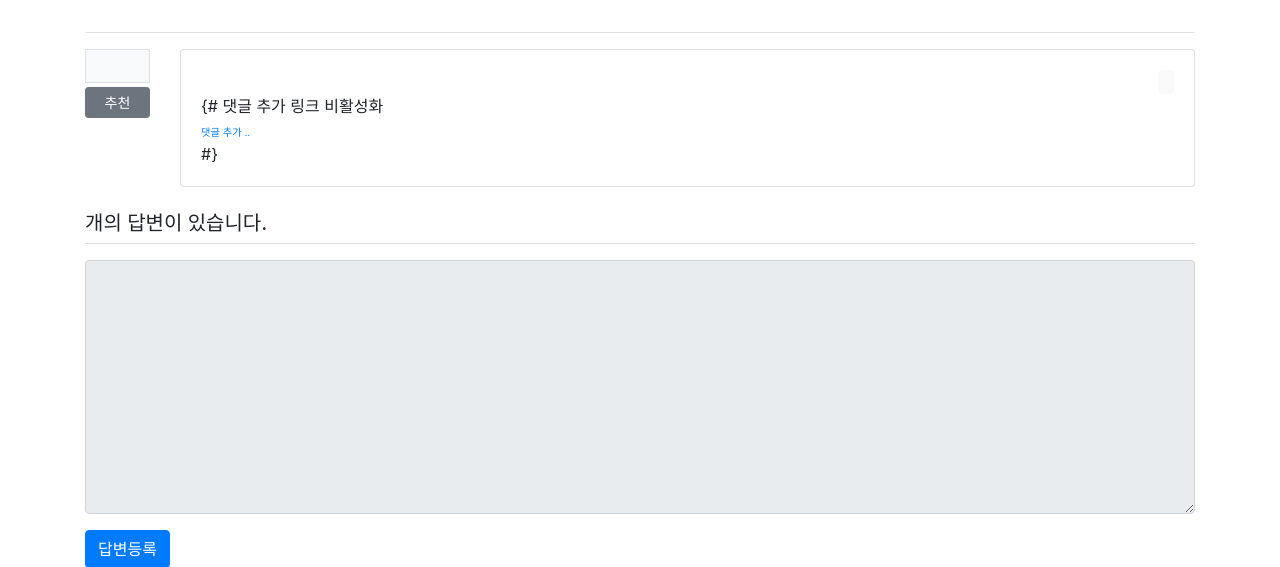
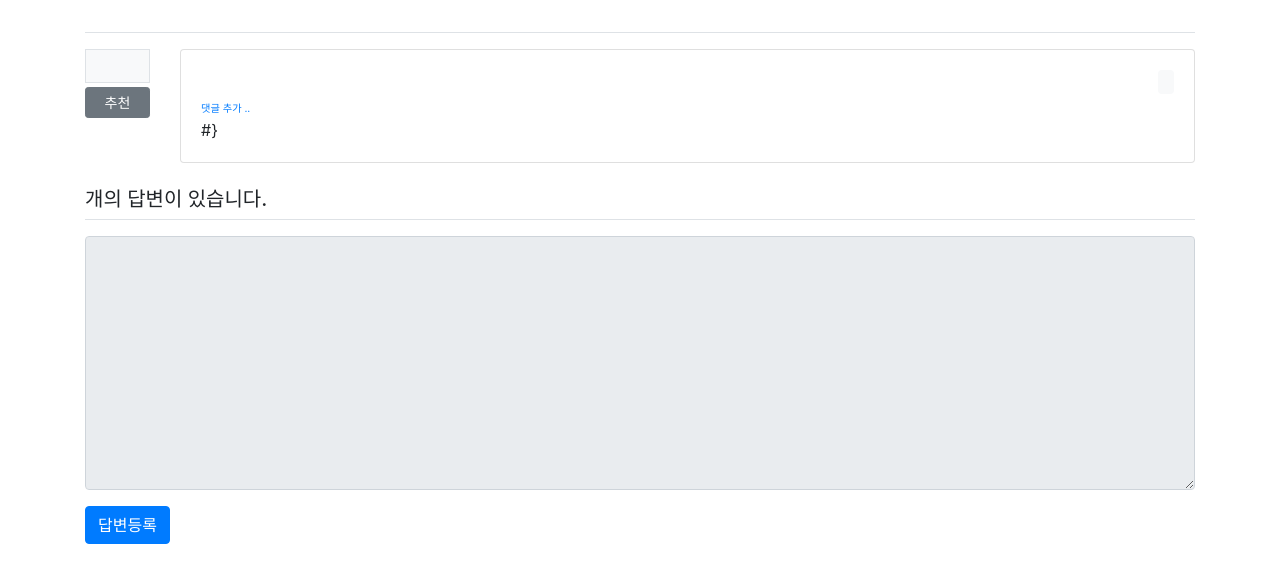
Before and after one commit to gwondoo/ad_project, a Django app: template templates/pybo/question_detail.html in a window 1280 px wide. Shown: the part 57-624 px from the top of the page. Run offline with Django 3.2, Linux system fonts and the light colour scheme; the template is opened without the code that fills it, so the values that code supplies are empty; some libraries are stand-ins or nearby versions.

Commit message:
댓글 수정/삭제 및 추가 링크 비활성화 주석 수정

```diff
--- a/templates/pybo/question_detail.html
+++ b/templates/pybo/question_detail.html
@@ -55,7 +55,7 @@
                                 (수정:{{ comment.modify_date }})
                                 {% endif %}
                             </span>
-                            {# 댓글 수정/삭제 링크 비활성화
+                            {# 댓글 수정/삭제 링크 비활성화 #}
                             {% if request.user == comment.author %}
                             <a href="{% url 'pybo:comment_modify_question' comment.id %}" class="small save-scroll">수정</a>,
                             <a href="#" class="small delete save-scroll"
@@ -66,7 +66,7 @@
                     {% endfor %}
                     </div>
                     {% endif %}
-                    {# 댓글 추가 링크 비활성화
+                    {# 댓글 추가 링크 비활성화 #}
                     <div>
                         <a href="{% url 'pybo:comment_create_question' question.id  %}"
                            class="small save-scroll"><small>댓글 추가 ..</small></a>
@@ -123,7 +123,7 @@
                                 (수정:{{ comment.modify_date }})
                                 {% endif %}
                             </span>
-                            {# 댓글 수정/삭제 링크 비활성화
+                            {# 댓글 수정/삭제 링크 비활성화 #}
                             {% if request.user == comment.author %}
                             <a href="{% url 'pybo:comment_modify_answer' comment.id %}" class="small save-scroll">수정</a>,
                             <a href="#" class="small delete save-scroll"
@@ -134,7 +134,7 @@
                     {% endfor %}
                     </div>
                     {% endif %}
-                    {# 댓글 추가 링크 비활성화
+                    {# 댓글 추가 링크 비활성화 #}
                     <div>
                         <a href="{% url 'pybo:comment_create_answer' answer.id  %}"
                            class="small save-scroll"><small>댓글 추가 ..</small></a>
```
